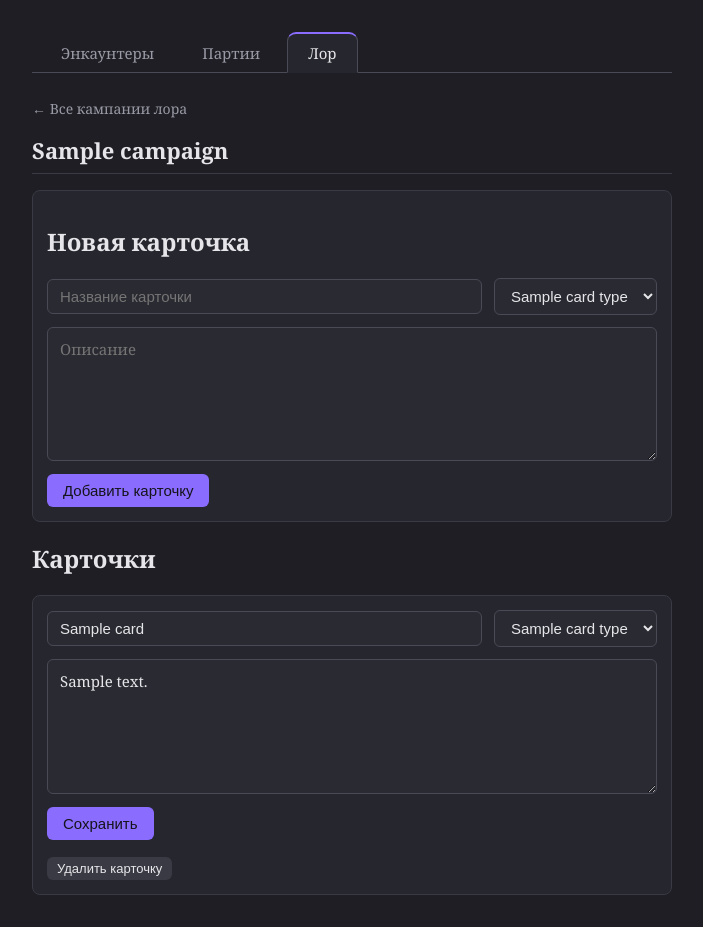
After one commit to Meccir/dnd-notes, a FastAPI app: template templates/lore_campaign.html in a window 1280 px wide. The commit adds this page. Shown: the whole page, without its empty margins (288-991 px from the left). Run offline with FastAPI, Linux system fonts and the light colour scheme; the template is opened without the code that fills it: most values are stand-ins (such as "Sample title", 1, 10 or a date in 2020).

Commit message:
Работа с ворк аи

```diff
--- a/main.py
+++ b/main.py
@@ -7,6 +7,31 @@ from db import get_conn
 app = FastAPI()
 templates = Jinja2Templates(directory="templates")
 app.mount("/static", StaticFiles(directory="static"), name="static")
+
+CARD_TYPES = {
+    "character": "Персонаж",
+    "place": "Место",
+    "description": "Общее описание",
+}
+
+
+@app.on_event("startup")
+def create_lore_tables():
+    with get_conn() as conn:
+        conn.execute(
+            "create table if not exists lore_campaigns ("
+            "id uuid primary key default gen_random_uuid(), "
+            "name text not null, created_at timestamptz not null default now())"
+        )
+        conn.execute(
+            "create table if not exists lore_cards ("
+            "id uuid primary key default gen_random_uuid(), "
+            "campaign_id uuid not null references lore_campaigns(id) on delete cascade, "
+            "kind text not null check (kind in ('character', 'place', 'description')), "
+            "title text not null, content text not null default '', "
+            "created_at timestamptz not null default now())"
+        )
+        conn.commit()
 
 
 # Главная: список энкаунтеров
@@ -129,3 +154,105 @@ def delete_campaign(camp_id: str):
         conn.execute("delete from campaigns where id = %s", (camp_id,))
         conn.commit()
     return RedirectResponse("/campaigns", status_code=303)
+
+
+# --- Лор ---
+
+@app.get("/lore", response_class=HTMLResponse)
+def lore_list(request: Request):
+    with get_conn() as conn:
+        rows = conn.execute(
+            "select id, name from lore_campaigns order by created_at desc"
+        ).fetchall()
+    return templates.TemplateResponse(request, "lore.html", {"campaigns": rows})
+
+
+@app.post("/lore")
+def create_lore_campaign(name: str = Form(...)):
+    name = name.strip()
+    if not name:
+        raise HTTPException(status_code=400, detail="Укажи название кампании")
+    with get_conn() as conn:
+        conn.execute("insert into lore_campaigns (name) values (%s)", (name,))
+        conn.commit()
+    return RedirectResponse("/lore", status_code=303)
+
+
+@app.post("/lore/{campaign_id}/delete")
+def delete_lore_campaign(campaign_id: str):
+    with get_conn() as conn:
+        conn.execute("delete from lore_campaigns where id = %s", (campaign_id,))
+        conn.commit()
+    return RedirectResponse("/lore", status_code=303)
+
+
+@app.get("/lore/{campaign_id}", response_class=HTMLResponse)
+def lore_campaign_page(request: Request, campaign_id: str):
+    with get_conn() as conn:
+        campaign = conn.execute(
+            "select id, name from lore_campaigns where id = %s", (campaign_id,)
+        ).fetchone()
+        if campaign is None:
+            raise HTTPException(status_code=404, detail="Кампания лора не найдена")
+        cards = conn.execute(
+            "select id, kind, title, content from lore_cards "
+            "where campaign_id = %s order by created_at",
+            (campaign_id,),
+        ).fetchall()
+    return templates.TemplateResponse(request, "lore_campaign.html", {
+        "campaign": campaign,
+        "cards": cards,
+        "card_types": list(CARD_TYPES.items()),
+    })
+
+
+@app.post("/lore/{campaign_id}/cards")
+def create_lore_card(campaign_id: str, title: str = Form(...),
+                     kind: str = Form(...), content: str = Form("")):
+    title = title.strip()
+    if not title:
+        raise HTTPException(status_code=400, detail="Укажи название карточки")
+    if kind not in CARD_TYPES:
+        raise HTTPException(status_code=400, detail="Неизвестный тип карточки")
+    with get_conn() as conn:
+        campaign = conn.execute(
+            "select id from lore_campaigns where id = %s", (campaign_id,)
+        ).fetchone()
+        if campaign is None:
+            raise HTTPException(status_code=404, detail="Кампания лора не найдена")
+        conn.execute(
+            "insert into lore_cards (campaign_id, kind, title, content) "
+            "values (%s, %s, %s, %s)", (campaign_id, kind, title, content)
+        )
+        conn.commit()
+    return RedirectResponse(f"/lore/{campaign_id}", status_code=303)
+
+
+@app.post("/lore/{campaign_id}/cards/{card_id}/save")
+def save_lore_card(campaign_id: str, card_id: str,
+                   title: str = Form(...), kind: str = Form(...),
+                   content: str = Form("")):
+    title = title.strip()
+    if not title:
+        raise HTTPException(status_code=400, detail="Укажи название карточки")
+    if kind not in CARD_TYPES:
+        raise HTTPException(status_code=400, detail="Неизвестный тип карточки")
+    with get_conn() as conn:
+        conn.execute(
+            "update lore_cards set title = %s, kind = %s, content = %s "
+            "where id = %s and campaign_id = %s",
+            (title, kind, content, card_id, campaign_id),
+        )
+        conn.commit()
+    return RedirectResponse(f"/lore/{campaign_id}", status_code=303)
+
+
+@app.post("/lore/{campaign_id}/cards/{card_id}/delete")
+def delete_lore_card(campaign_id: str, card_id: str):
+    with get_conn() as conn:
+        conn.execute(
+            "delete from lore_cards where id = %s and campaign_id = %s",
+            (card_id, campaign_id),
+        )
+        conn.commit()
+    return RedirectResponse(f"/lore/{campaign_id}", status_code=303)
--- a/schema.sql
+++ b/schema.sql
@@ -26,3 +26,21 @@ create table if not exists campaigns (
   notes text not null default '',
   created_at timestamptz not null default now()
 );
+
+-- Отдельные кампании лора и карточки справочника
+create table if not exists lore_campaigns (
+  id uuid primary key default gen_random_uuid(),
+  name text not null,
+  created_at timestamptz not null default now()
+);
+
+create table if not exists lore_cards (
+  id uuid primary key default gen_random_uuid(),
+  campaign_id uuid not null references lore_campaigns(id) on delete cascade,
+  kind text not null check (kind in ('character', 'place', 'description')),
+  title text not null,
+  content text not null default '',
+  created_at timestamptz not null default now()
+);
+
+create index if not exists lore_cards_campaign_idx on lore_cards(campaign_id);
--- a/static/style.css
+++ b/static/style.css
@@ -67,6 +67,22 @@ button.danger {
 
 button.danger:hover {
   background: #7a2c2c;
+}
+
+.delete-form {
+  float: right;
+  margin-left: 8px;
+}
+
+button.delete-button {
+  display: inline-flex;
+  align-items: center;
+  justify-content: center;
+  width: 26px;
+  height: 26px;
+  padding: 0;
+  font-size: 18px;
+  line-height: 1;
 }
 
 li a {
@@ -158,6 +174,52 @@ a.back:hover {
   color: #e6e6ea;
 }
 
+.lore-campaign-item {
+  display: flex;
+  align-items: center;
+  gap: 10px;
+}
+
+.lore-campaign-link {
+  color: #e6e6ea;
+  text-decoration: none;
+  flex: 1;
+}
+
+.lore-card {
+  background: #26262e;
+  border: 1px solid #3a3a44;
+  border-radius: 8px;
+  padding: 14px;
+  margin: 16px 0;
+}
+
+.lore-card-header {
+  display: flex;
+  align-items: center;
+  justify-content: space-between;
+  gap: 12px;
+}
+
+.lore-card-title,
+.lore-card select {
+  box-sizing: border-box;
+  background: #2a2a32;
+  border: 1px solid #4a4a56;
+  color: #e6e6ea;
+  padding: 8px 12px;
+  border-radius: 6px;
+  font-size: 15px;
+}
+
+.lore-card-title {
+  flex: 1;
+}
+
+.lore-card textarea {
+  margin-bottom: 8px;
+}
+
 .actions {
   margin-bottom: 16px;
 }
--- a/templates/base.html
+++ b/templates/base.html
@@ -9,6 +9,7 @@
   <nav class="tabs">
     <a href="/" class="{% block nav_encounters %}{% endblock %}">Энкаунтеры</a>
     <a href="/campaigns" class="{% block nav_campaigns %}{% endblock %}">Партии</a>
+    <a href="/lore" class="{% block nav_lore %}{% endblock %}">Лор</a>
   </nav>
   {% block content %}{% endblock %}
 </body>
--- a/templates/campaigns.html
+++ b/templates/campaigns.html
@@ -17,8 +17,8 @@
           <div class="preview">{{ c['notes'][:80] }}{% if c['notes']|length > 80 %}…{% endif %}</div>
         {% endif %}
         <form method="post" action="/campaigns/{{ c['id'] }}/delete"
-              style="display:inline" onsubmit="return confirm('Удалить партию и все её заметки?')">
-          <button type="submit" class="danger" onclick="event.stopPropagation()">Удалить</button>
+              class="delete-form" onsubmit="return confirm('Удалить партию и все её заметки?')">
+          <button type="submit" class="danger delete-button" aria-label="Удалить партию" title="Удалить" onclick="event.stopPropagation()">×</button>
         </form>
       </li>
     {% else %}
--- a/templates/index.html
+++ b/templates/index.html
@@ -14,8 +14,8 @@
       <li class="clickable" data-url="/encounters/{{ enc['id'] }}">
         {{ enc['name'] }} — раунд {{ enc['round'] }}
         <form method="post" action="/encounters/{{ enc['id'] }}/delete"
-              style="display:inline" onsubmit="return confirm('Удалить этот энкаунтер?')">
-          <button type="submit" class="danger" onclick="event.stopPropagation()">Удалить</button>
+              class="delete-form" onsubmit="return confirm('Удалить этот энкаунтер?')">
+          <button type="submit" class="danger delete-button" aria-label="Удалить энкаунтер" title="Удалить" onclick="event.stopPropagation()">×</button>
         </form>
       </li>
     {% else %}
--- /dev/null
+++ b/templates/lore_campaign.html
@@ -0,0 +1,47 @@
+{% extends "base.html" %}
+{% block title %}{{ campaign['name'] }} — Лор{% endblock %}
+{% block nav_lore %}active{% endblock %}
+{% block content %}
+  <p><a href="/lore" class="back">← Все кампании лора</a></p>
+  <h1>{{ campaign['name'] }}</h1>
+
+  <section class="lore-card">
+    <h2>Новая карточка</h2>
+    <form method="post" action="/lore/{{ campaign['id'] }}/cards">
+      <div class="lore-card-header">
+        <input class="lore-card-title" type="text" name="title" placeholder="Название карточки" required>
+        <select name="kind" aria-label="Тип карточки">
+          {% for value, label in card_types %}
+            <option value="{{ value }}">{{ label }}</option>
+          {% endfor %}
+        </select>
+      </div>
+      <textarea name="content" rows="5" placeholder="Описание"></textarea>
+      <button type="submit">Добавить карточку</button>
+    </form>
+  </section>
+
+  <h2>Карточки</h2>
+  {% for card in cards %}
+    <article class="lore-card">
+      <form method="post" action="/lore/{{ campaign['id'] }}/cards/{{ card['id'] }}/save">
+        <div class="lore-card-header">
+          <input class="lore-card-title" type="text" name="title" value="{{ card['title'] }}" required>
+          <select name="kind" aria-label="Тип карточки">
+            {% for value, label in card_types %}
+              <option value="{{ value }}" {% if card['kind'] == value %}selected{% endif %}>{{ label }}</option>
+            {% endfor %}
+          </select>
+        </div>
+        <textarea name="content" rows="5">{{ card['content'] }}</textarea>
+        <div class="actions"><button type="submit">Сохранить</button></div>
+      </form>
+      <form method="post" action="/lore/{{ campaign['id'] }}/cards/{{ card['id'] }}/delete"
+            onsubmit="return confirm('Удалить карточку?')">
+        <button type="submit" class="danger">Удалить карточку</button>
+      </form>
+    </article>
+  {% else %}
+    <p>В этой кампании пока нет карточек.</p>
+  {% endfor %}
+{% endblock %}
```
Also changed, not shown: templates/lore.html (added, +26 -0 lines).
